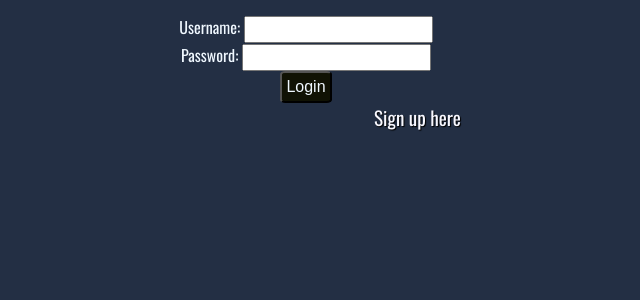
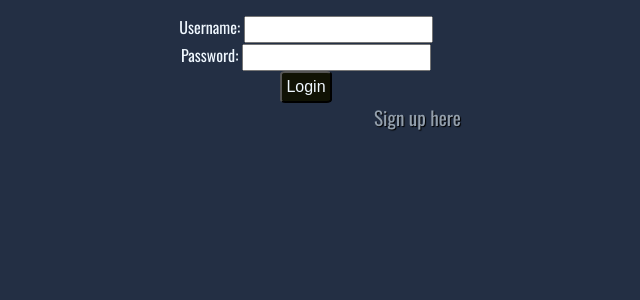
Before and after one commit to GrabberKaibutsu/Inventory-Manager, a Node server app: page /sessions/new in a window 1280 px wide, with the pointer over the restyled element. Shown: the part 244-544 px from the top of the page, without its empty margins (334-974 px from the left). Run offline with Node 20, Linux system fonts and the light colour scheme; some libraries are stand-ins or nearby versions.

Commit message:
fixed hover

```diff
--- a/public/css/style.css
+++ b/public/css/style.css
@@ -25,7 +25,7 @@ h1, span, p {
   }
 
   a:hover {
-    color: ghostwhite;
+    color: rgba(147,159,172,255);
   }
 
   li {
```
